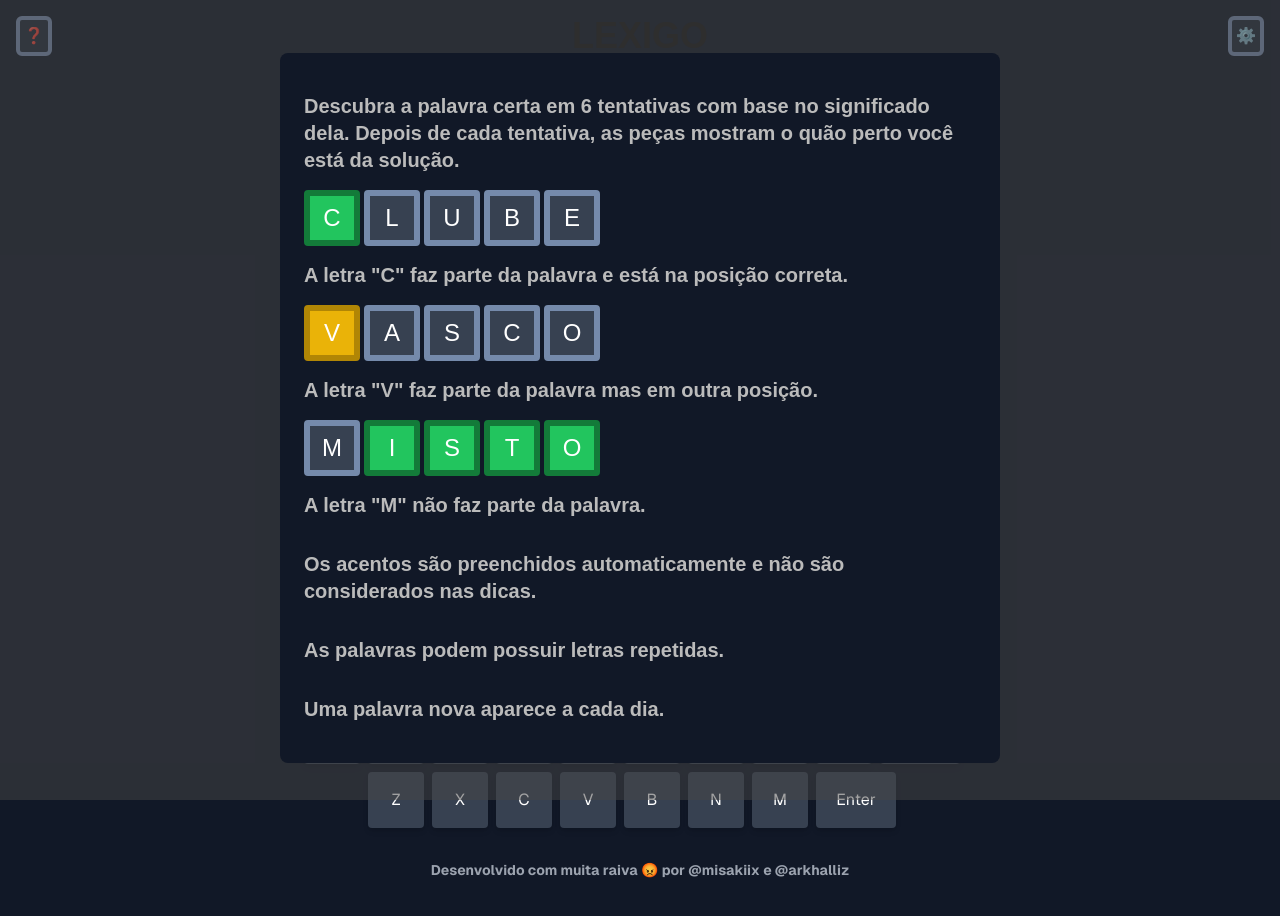
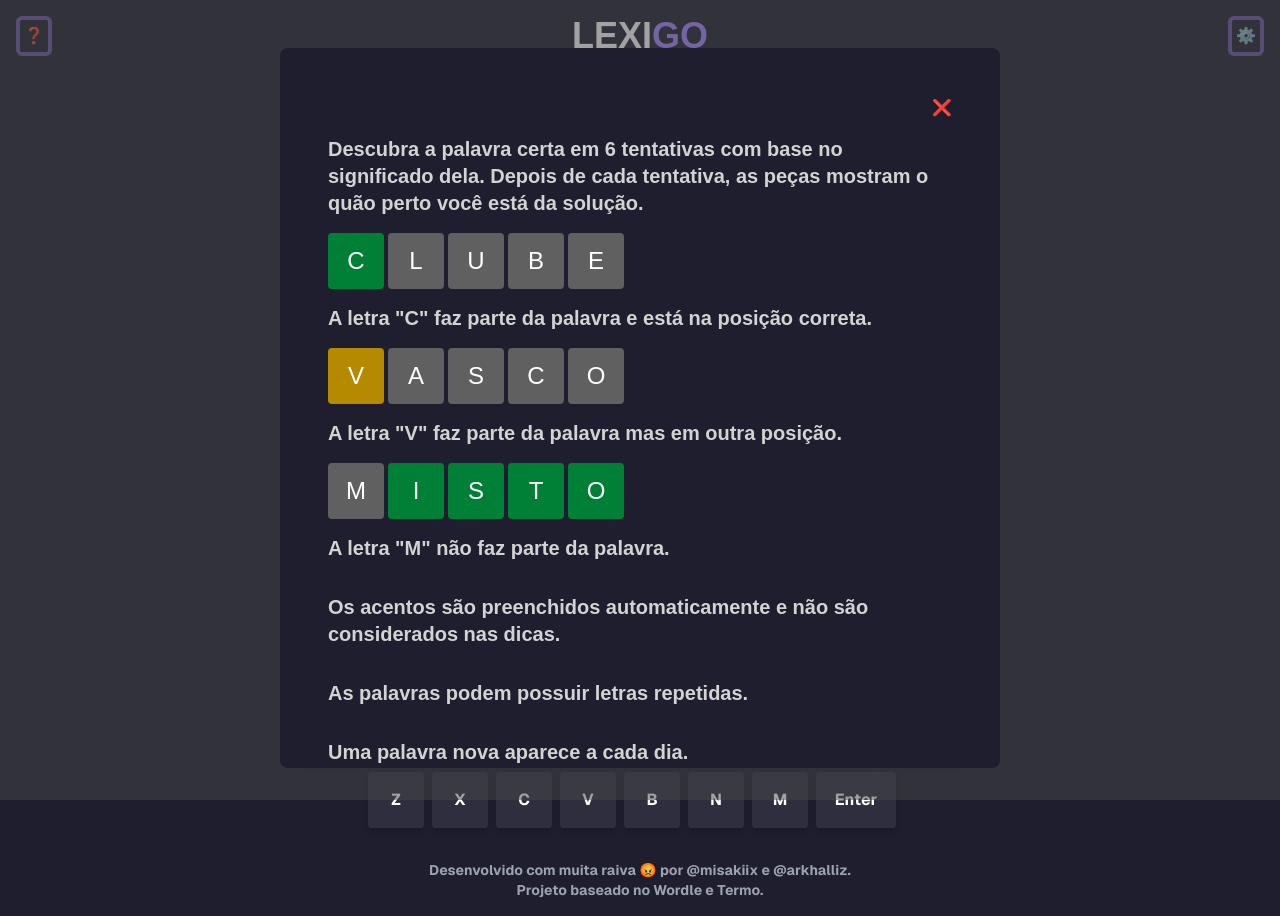
Before and after one commit to IkasimDev/lexigo, a Next.js app: page / in a window 1280 px wide. Built offline with nearby package versions, Linux system fonts and the light colour scheme.

Commit message:
Changed minor things

```diff
--- a/src/app/globals.css
+++ b/src/app/globals.css
@@ -3,14 +3,14 @@
 @tailwind utilities;
 
 :root {
-  --background: #111827;
+  --background: #1E1E2E;
   --foreground: #171717;
   --disabled: #1f2937;
 }
 
 @media (prefers-color-scheme: dark) {
   :root {
-    --background: #111827;
+    --background: #1E1E2E;
     --foreground: #ededed;
   }
 }
@@ -28,23 +28,24 @@ body {
   }
 
   .wordWarn {
-    border-color: #b18605 !important;
-    background-color: #eab308 !important;
+    border-color: #B58900 !important;
+    background-color: #B58900 !important;
   }
 
   .wordWrong {
-    background-color: #374151 !important;
+    border-color: #606060 !important;
+    background-color: #606060 !important;
   }
 
   .wordRight {
-    border-color: #137b39 !important;
-    background-color: #22c55e !important;
+    border-color: #008037 !important;
+    background-color: #008037 !important;
   }
 
   .helperTxt {
     padding-bottom: 1rem;
     padding-top: 1rem;
-    color: #bbb;
+    color: #D3D3D3;
     font-size: 1.25rem;
     font-weight: 600;
     line-height: 1.35em;
--- a/src/app/page.js
+++ b/src/app/page.js
@@ -16,7 +16,7 @@ async function getTodayWord() {
 
 export default function Home() {
 
-  const [ans, setAns] = useState("teste"); // Resposta
+  const [ans, setAns] = useState("feira"); // Resposta
   const [guesses, setGuesses] = useState(Array(6).fill("")); // Palavras tentadas em um array
   const [currentLetterIndex, setCurrentLetterIndex] = useState(0); // Letra atual, ná pratica isso aqui só serve para termos uma referência visual de em que quadrado estamos no front end
   const [currentGuessIndex, setCurrentGuessIndex] = useState(0); // Tentativa atual
@@ -30,7 +30,7 @@ export default function Home() {
     const handleKeyDown = (e) => { // Função que pegará a tecla e realizará a ação pretendida
       const word = e.key.toLowerCase(); // Colocamos a palavra em minúsculo para evitar diferenciação com teclas sendo digitadas em maiúsculas
 
-      if(guessedRight) return // Se já tiver acertado, sem necessidade de prosseguir mais
+      if (guessedRight) return // Se já tiver acertado, sem necessidade de prosseguir mais
 
       if (/^[a-z]$/.test(word)) { // Usamos um regex para verificar se a palavra está usando letras do alfabeto (para evitar, número e outras coisas)
         addLetter(word.toUpperCase()); // Enfim chamamos a função que adicionará a letra a palavra
@@ -67,7 +67,7 @@ export default function Home() {
 
   // Função para remover letra da palavra
   const removeLetter = () => {
-    if(guessedRight) return // Se já tiver acertado, sem necessidade de prosseguir mais
+    if (guessedRight) return // Se já tiver acertado, sem necessidade de prosseguir mais
     const updatedGuesses = [...guesses]; // Mesmo esquema, retorna uma duplicata do array
     updatedGuesses[currentGuessIndex] = updatedGuesses[currentGuessIndex].slice(0, -1); // Realiza a modificação removendo a ultima letra na extrema ponta direita (-1)
     setGuesses(updatedGuesses) // Seto o array modificado para o UseState
@@ -122,17 +122,17 @@ export default function Home() {
   };
 
   return (
-    <div className="grid grid-rows-[auto_1fr_auto] items-center justify-items-center p-4 gap-8 font-[family-name:var(--font-geist-sans)] text-white">
+    <div className="grid grid-rows-[auto_1fr_auto] items-center justify-items-center p-4 gap-8 font-[family-name:var(--font-geist-sans)] text-[#D3D3D3]">
 
       {/* Main Content */}
       <main className="flex flex-col gap-8 row-start-2 items-center sm:items-start w-full max-w-2xl">
 
         {/* Significado */}
-        <div className="bg-gray-800 p-4 rounded-lg shadow-lg text-center w-full">
-            <h1 className="text-lg font-bold">Significado:</h1>
-            <p className="text-base">
-              Prova que verifica a verdade em relação a algo ou alguém.
-            </p>
+        <div className="bg-[#2E2E3E] p-4 rounded-lg shadow-lg text-center w-full text-white">
+          <h1 className="text-lg font-bold">Significado:</h1>
+          <p className="text-base">
+            Mercado público em dias ou épocas fixas em lugar determinado.
+          </p>
         </div>
 
         {/* Coluna das Palavras */}
@@ -143,7 +143,7 @@ export default function Home() {
                 <div
                   key={colIndex}
                   id={`G-Palavra-${rowIndex + 1}-Letra-${colIndex + 1}`}
-                  className={`bg-transparent border border-columnColor border-[0.4rem] rounded flex items-center justify-center ${colors[rowIndex][colIndex]} ${animate && rowIndex === currentGuessIndex && colIndex === currentLetterIndex ? 'animate-type' : ''} ${rowIndex === currentGuessIndex && colIndex === currentLetterIndex ? 'border-b-4 border-b-white' : ''} ${rowIndex !== currentGuessIndex ? 'columnDisabled' : ''}`}
+                  className={`bg-transparent border border-columnColor border-[0.4rem] rounded flex items-center justify-center text-white font-bold ${colors[rowIndex][colIndex]} ${animate && rowIndex === currentGuessIndex && colIndex === currentLetterIndex ? 'animate-type' : ''} ${rowIndex === currentGuessIndex && colIndex === currentLetterIndex ? 'border-b-4 border-b-white' : ''} ${rowIndex !== currentGuessIndex ? 'columnDisabled' : ''}`}
                   onAnimationEnd={() => setAnimate(false)}
                 // onClick={() => {
                 //     setCurrentLetterIndex(colIndex)
@@ -161,28 +161,28 @@ export default function Home() {
         <div className="row-start-3 grid grid-rows-3 gap-2">
           <div className="flex gap-2 justify-center">
             {"QWERTYUIOP".split("").map((key) => (
-              <button key={key} onClick={() => addLetter(key)} className="w-14 h-14 bg-gray-700 text-white rounded shadow-md hover:bg-gray-600">
+              <button key={key} onClick={() => addLetter(key)} className="w-14 h-14 bg-[#2E2E3E] text-white font-bold rounded shadow-md hover:bg-gray-600">
                 {key}
               </button>
             ))}
           </div>
           <div className="flex gap-2 justify-center">
             {"ASDFGHJKL".split("").map((key) => (
-              <button key={key} onClick={() => addLetter(key)} className="w-14 h-14 bg-gray-700 text-white rounded shadow-md hover:bg-gray-600">
+              <button key={key} onClick={() => addLetter(key)} className="w-14 h-14 bg-[#2E2E3E] text-white font-bold rounded shadow-md hover:bg-gray-600">
                 {key}
               </button>
             ))}
-            <button className="w-20 bg-gray-700 text-white rounded shadow-md hover:bg-gray-600" onClick={removeLetter}>
+            <button className="w-20 bg-[#2E2E3E] text-white rounded shadow-md hover:bg-gray-600" onClick={removeLetter}>
               Apagar
             </button>
           </div>
           <div className="flex gap-2 justify-center">
             {"ZXCVBNM".split("").map((key) => (
-              <button key={key} onClick={() => addLetter(key)} className="w-14 h-14 bg-gray-700 text-white rounded shadow-md hover:bg-gray-600">
+              <button key={key} onClick={() => addLetter(key)} className="w-14 h-14 bg-[#2E2E3E] text-white font-bold rounded shadow-md hover:bg-gray-600">
                 {key}
               </button>
             ))}
-            <button className="w-20 bg-gray-700 text-white rounded shadow-md hover:bg-gray-600" onClick={submitGuess}>
+            <button className="w-20 bg-[#2E2E3E] text-white font-bold rounded shadow-md hover:bg-gray-600" onClick={submitGuess}>
               Enter
             </button>
           </div>
--- a/src/components/Footer/footer.js
+++ b/src/components/Footer/footer.js
@@ -1,7 +1,8 @@
 export default function Footer() {
     return (
-      <footer className="row-start-3 text-sm text-gray-400 font-bold">
-        <p>Desenvolvido com muita raiva 😡 por @misakiix e @arkhalliz</p>
+      <footer className="row-start-3 text-sm text-gray-400 font-bold text-center">
+        <p>Desenvolvido com muita raiva 😡 por @misakiix e @arkhalliz.</p>
+        <p>Projeto baseado no Wordle e Termo.</p>
       </footer>
     );
 }
--- a/src/components/Header/header.js
+++ b/src/components/Header/header.js
@@ -10,13 +10,13 @@ export default function Header() {
         <>
             <header className="w-full h-auto flex items-center justify-between p-4">
                 <div>
-                    <div id="helperB" className="border-4 border-[#758aab] p-1 border-solid rounded-md cursor-pointer bg-gray-800" onClick={() => {setHelperVisible(true)}}>❓</div>
+                    <div id="helperB" className="border-4 border-[#6954a5] p-1 border-solid rounded-md cursor-pointer" onClick={() => {setHelperVisible(true)}}>❓</div>
                 </div>
                 <div id="lexigoT">
-                    <h1 className="text-4xl font-bold">LEXIGO</h1>
+                    <h1 className="text-4xl font-bold text-white flex">LEXI<p className="text-[#a484ff] font-bold">GO</p></h1>
                 </div>
                 <div>
-                    <div id="settingsB" className="border-4 border-[#758aab] p-1 border-solid rounded-md cursor-pointer bg-gray-800">⚙️</div>
+                    <div id="settingsB" className="border-4 border-[#6954a5] p-1 border-solid rounded-md cursor-pointer">⚙️</div>
                 </div>
             </header>
             {helperVisible ? <HelperModal setController={setHelperVisible} /> : <></>}
--- a/src/components/Modal/helper.js
+++ b/src/components/Modal/helper.js
@@ -1,8 +1,9 @@
 export default function HelperModal({ setController }) {
     return (
-        <div className="absolute inset-0 z-[1000] text-white font-light font-mitr" onClick={() => {setController(false)}}>
+        <div className="absolute inset-0 z-[1000] text-white font-light font-mitr">
             <div className="w-full box-border h-full bg-[rgba(70,70,70,0.5)] flex flex-col justify-center items-center p-[6vh_2em_2em]">
-                <div className="max-w-[720px] p-6 w-full bg-[#111827] box-border rounded-lg overflow-auto z-[19000] pointer-events-auto leading-[1.5em]">
+                <div className="max-w-[720px] p-12 w-full bg-[#1E1E2E] box-border rounded-lg overflow-auto z-[19000] pointer-events-auto leading-[1.5em]">
+                    <div className="text-right cursor-pointer" onClick={() => {setController(false)}}>❌</div>
                     <p className="helperTxt">Descubra a palavra certa em 6 tentativas com base no significado dela. Depois de cada tentativa, as peças mostram o quão perto você está da solução.</p>
 
                     {/* Exemplo de letra correta na posição correta */}
--- a/tailwind.config.js
+++ b/tailwind.config.js
@@ -11,7 +11,7 @@ module.exports = {
         background: "var(--background)",
         foreground: "var(--foreground)",
         columnDisabled: "var(--disabled)",
-        columnColor: "#758aab"
+        columnColor: "#6954a5"
       },
       animation: {
         'type': 'type 0.15s ease-out 1'
```
